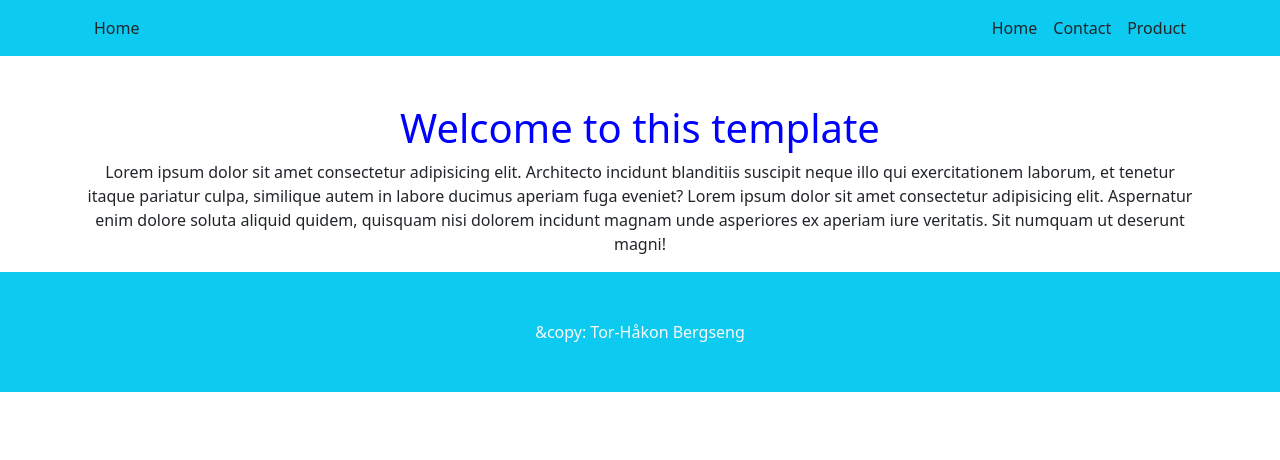
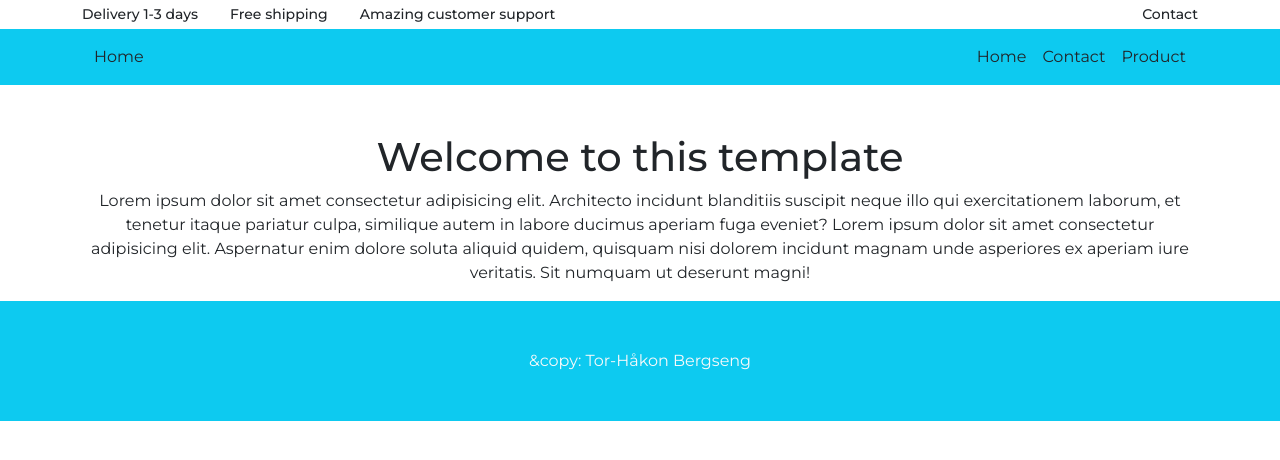
Before and after one commit to teehbee/frameworks_ca, a React (Vite) app: page / in a window 1280 px wide. Shown: the top 460 px of the page. Built offline with nearby package versions, Linux system fonts and the light colour scheme.

Commit message:
add upper header

```diff
--- a/index.html
+++ b/index.html
@@ -3,7 +3,10 @@
   <head>
     <meta charset="UTF-8" />
     <meta name="viewport" content="width=device-width, initial-scale=1.0" />
-    <title>Template</title>
+    <link rel="preconnect" href="https://fonts.googleapis.com" />
+    <link rel="preconnect" href="https://fonts.gstatic.com" crossorigin />
+    <link href="https://fonts.googleapis.com/css2?family=Montserrat:ital,wght@0,100..900;1,100..900&display=swap" rel="stylesheet" />
+    <title>Støff. Where you get your stuff</title>
   </head>
   <body>
     <div id="root"></div>
--- a/src/components/header.jsx
+++ b/src/components/header.jsx
@@ -3,7 +3,21 @@ import { Link } from "react-router-dom";
 function Header() {
   return (
     <header className="bg-info">
-      <div className=" container d-flex justify-content-between p-3">
+      <div className="bg-white">
+        <div className="container d-flex justify-content-between">
+          <div className="d-none d-md-flex">
+            <p className="header-text pe-3 my-1 fs-0-875">Delivery 1-3 days</p>
+            <p className="header-text px-3 my-1 fs-0-875">Free shipping</p>
+            <p className="header-text px-3 my-1 fs-0-875">Amazing customer support</p>
+          </div>
+          <div className="ms-auto d-flex align-items-center">
+            <Link to="contact" className="link-text text-decoration-none text-dark fs-0-875">
+              Contact
+            </Link>
+          </div>
+        </div>
+      </div>
+      <div className="container d-flex justify-content-between p-3">
         <Link to="/" className="text-decoration-none px-2 text-dark">
           Home
         </Link>
--- a/src/styles/style.scss
+++ b/src/styles/style.scss
@@ -1,11 +1,99 @@
-// @import "node_modules/bootstrap/scss/functions";
-// @import "node_modules/bootstrap/scss/variables";
-// @import "node_modules/bootstrap/scss/mixins";
+@import "node_modules/bootstrap/scss/functions";
+@import "node_modules/bootstrap/scss/variables";
+@import "node_modules/bootstrap/scss/mixins";
 
-// @import "variables";
+@import "node_modules/bootstrap/scss/variables";
 
-// @import "node_modules/bootstrap/scss/bootstrap";
+@import "node_modules/bootstrap/scss/bootstrap";
 
-h1 {
-  color: blue;
+// Root styling
+
+* {
+  font-family: "Montserrat", sans-serif;
 }
+
+// Custom fonts
+
+$custom-fs-0-875rem: 0.875rem;
+$custom-fs-1-125rem: 1.125rem;
+$custom-fs-1-25rem: 1.25rem;
+$custom-fs-1-563rem: 1.563rem;
+$custom-fs-1-625rem: 1.625rem;
+$custom-fs-2rem: 2rem;
+$custom-fs-2-125rem: 2.125rem;
+$custom-fs-2-375rem: 2.375rem;
+$custom-fs-3-625rem: 3.625rem;
+$custom-fs-4-rem: 4rem;
+
+// Font sizes
+
+.fs-0-875 {
+  font-size: $custom-fs-0-875rem;
+}
+
+// Responsive font classes
+
+.fs-0-875-to-1-25-rem {
+  font-size: $custom-fs-0-875rem;
+
+  @include media-breakpoint-up("lg") {
+    font-size: $custom-fs-1-25rem;
+  }
+}
+
+.fs-1-to-1-125 {
+  font-size: 1rem;
+
+  @include media-breakpoint-up("lg") {
+    font-size: $custom-fs-1-125rem;
+  }
+}
+
+.fs-1-to-1-563 {
+  font-size: 1rem;
+
+  @include media-breakpoint-up("lg") {
+    font-size: $custom-fs-1-563rem;
+  }
+}
+
+.fs-1-625-to-2-375 {
+  font-size: $custom-fs-1-625rem;
+
+  @include media-breakpoint-up("lg") {
+    font-size: $custom-fs-2-375rem;
+  }
+}
+
+.fs-2-375-to-3 {
+  font-size: $custom-fs-2-375rem;
+
+  @include media-breakpoint-up("lg") {
+    font-size: 3rem;
+  }
+}
+
+.fs-2-125-to-fs-3-625 {
+  font-size: $custom-fs-2-125rem;
+
+  @include media-breakpoint-up("lg") {
+    font-size: $custom-fs-3-625rem;
+  }
+}
+
+.fs2-to-4 {
+  font-size: $custom-fs-2rem;
+
+  @include media-breakpoint-up("lg") {
+    font-size: $custom-fs-4-rem;
+  }
+}
+
+.link-text,
+.header-text {
+  font-weight: 500;
+}
+
+.link-text:hover {
+  font-weight: 600;
+}
```
